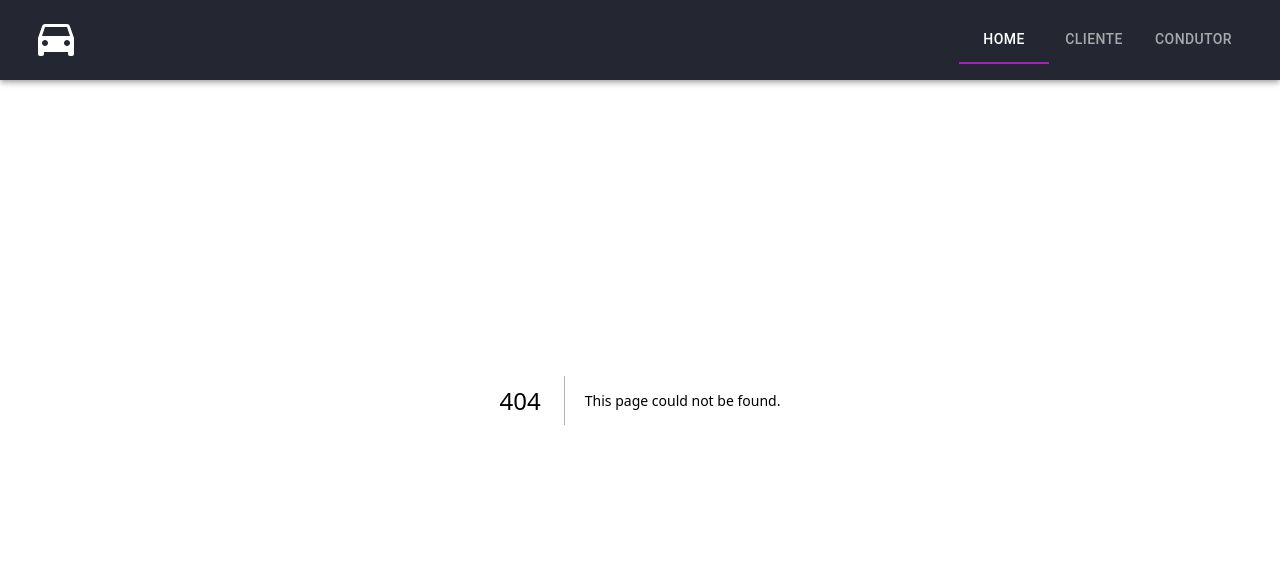
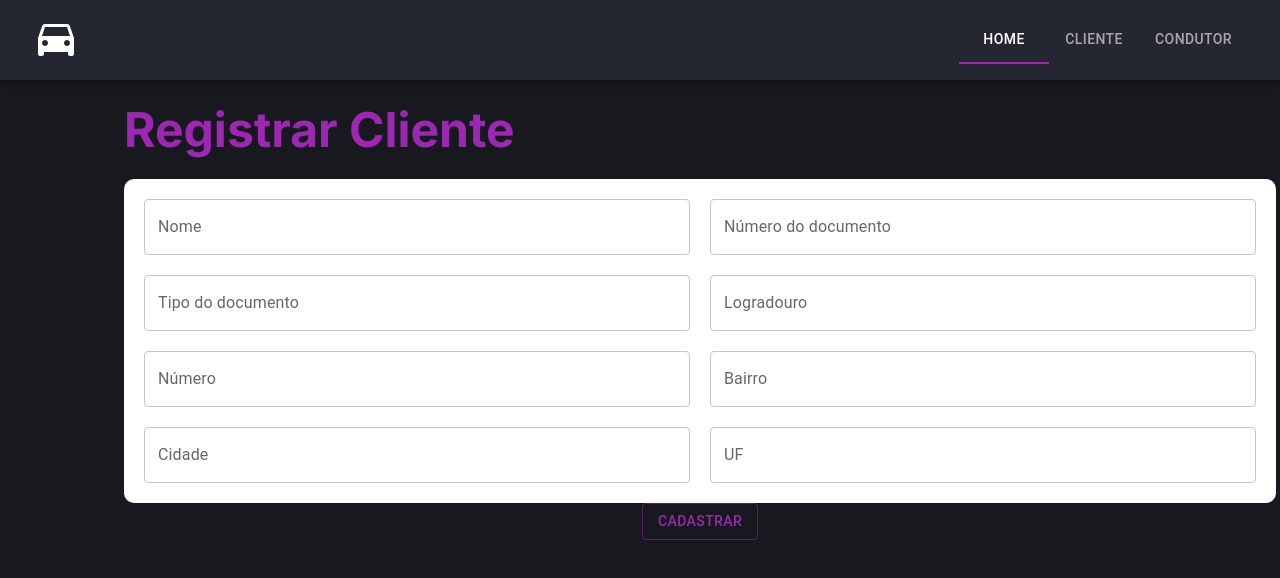
Before and after one commit to DavidGBbr/DriveEasy, a Next.js app: page /Client/ClientRegister in a window 1280 px wide. Before the commit this address had no page. Shown: the top 578 px of the page. Built offline with nearby package versions, Linux system fonts and the light colour scheme.

Commit message:
client registration page created

```diff
--- /dev/null
+++ b/src/app/Client/ClientRegister/page.tsx
@@ -0,0 +1,42 @@
+"use client";
+import React from "react";
+import * as C from "../../../styles/form";
+import { Container } from "@mui/material";
+
+const ClientRegister = () => {
+  return (
+    <Container
+      sx={{
+        margin: "100px",
+        width: "100%",
+        display: "flex",
+        flexDirection: "column",
+      }}
+    >
+      <C.Title>Registrar Cliente</C.Title>
+      <C.FormContainer component="form">
+        <C.Input label="Nome" variant="outlined" color="secondary" />
+        <C.Input
+          label="Número do documento"
+          variant="outlined"
+          color="secondary"
+        />
+        <C.Input
+          label="Tipo do documento"
+          variant="outlined"
+          color="secondary"
+        />
+        <C.Input label="Logradouro" variant="outlined" color="secondary" />
+        <C.Input label="Número" variant="outlined" color="secondary" />
+        <C.Input label="Bairro" variant="outlined" color="secondary" />
+        <C.Input label="Cidade" variant="outlined" color="secondary" />
+        <C.Input label="UF" variant="outlined" color="secondary" />
+      </C.FormContainer>
+      <C.ButtonRegister variant="outlined" color="secondary">
+        Cadastrar
+      </C.ButtonRegister>
+    </Container>
+  );
+};
+
+export default ClientRegister;
--- a/src/components/Header/index.tsx
+++ b/src/components/Header/index.tsx
@@ -1,18 +1,13 @@
 import React, { useState } from "react";
-import {
-  AppBar,
-  Tab,
-  Tabs,
-  Toolbar,
-  Typography,
-  useMediaQuery,
-} from "@mui/material";
+import { AppBar, Tab, Tabs, Toolbar, useMediaQuery } from "@mui/material";
 import DriveEtaIcon from "@mui/icons-material/DriveEta";
 import DrawerMenu from "../Drawer";
+import Link from "next/link";
 
 const Header = () => {
   const [value, setValue] = useState(0);
   const isMatch = useMediaQuery("(min-width:600px)");
+
   return (
     <>
       <AppBar sx={{ background: "#242731", padding: 1 }}>
@@ -26,9 +21,17 @@ const Header = () => {
               value={value}
               onChange={(e, value) => setValue(value)}
             >
-              <Tab label="Home" />
-              <Tab label="Cliente" />
-              <Tab label="Condutor" />
+              <Tab label="Home" component={Link} href="/" />
+              <Tab
+                label="Cliente"
+                component={Link}
+                href="/Client/ClientRegister"
+              />
+              <Tab
+                label="Condutor"
+                component={Link}
+                href="/Conductor/ConductorRegister"
+              />
             </Tabs>
           ) : (
             <DrawerMenu />
--- /dev/null
+++ b/src/styles/form.ts
@@ -0,0 +1,31 @@
+import { Box, Button, TextField } from "@mui/material";
+import styled from "styled-components";
+
+export const FormContainer = styled(Box)`
+  display: grid;
+  gap: 20px;
+  grid-template-columns: 1fr 1fr;
+  background-color: #fff;
+  padding: 20px;
+  border-radius: 10px;
+
+  @media (max-width: 900px) {
+    grid-template-columns: 1fr;
+  }
+`;
+
+export const Title = styled.h1`
+  font-size: 3rem;
+  margin-bottom: 20px;
+  color: #9c27b0;
+`;
+
+export const Input = styled(TextField)`
+  color: #fff;
+`;
+
+export const ButtonRegister = styled(Button)`
+  margin-top: 20px;
+  align-self: center;
+  padding: 20px 50px;
+`;
```
Also changed, not shown: src/app/pages/_document.tsx (deleted, +0 -13 lines), src/app/_app.tsx (renamed from src/app/pages/_app.tsx).
